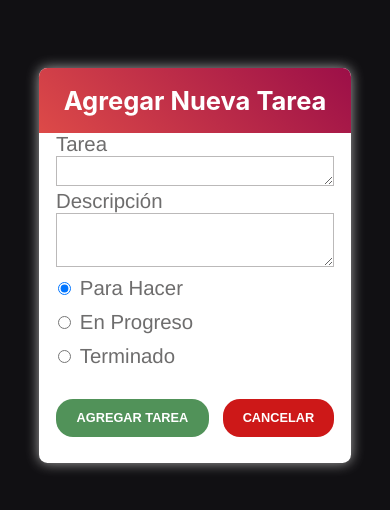
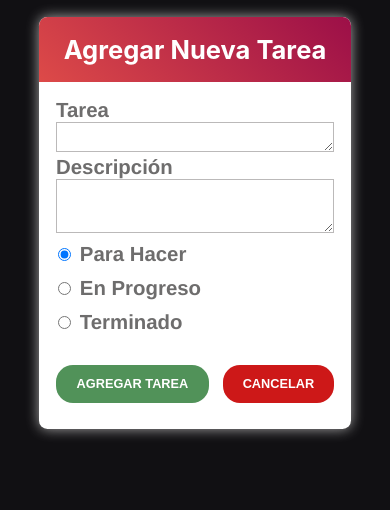
Before and after one commit to fedeferrelli/todo_list, a React (Create React App) app: page / in a window 390 px wide. Both pictures are taken after typing "Sample" into the empty fields and a click on the button "AGREGAR TAREA". Shown: the top 510 px of the page. Built offline with nearby package versions, Linux system fonts and the light colour scheme; no server answers; the database is empty.

Commit message:
API data en variables de entorno

```diff
--- a/src/App.js
+++ b/src/App.js
@@ -3,9 +3,9 @@ import db from "./firebase/config";
 
 import { collection, getDocs } from "firebase/firestore";
 
-import CargaDatos from "../src/pages/CargaDatos";
+import CargaDatos from "./components/CargaDatos";
 
-import ShowTasks from "./pages/ShowTasks";
+import ShowTasks from "./components/ShowTasks";
 
 
 
@@ -15,6 +15,7 @@ function App() {
   const [trigger, setTrigger] = useState(false);
 
   const [showForm, setShowForm] = useState(false);
+
 
   useEffect(() => {
     const getData = async () => {
--- a/src/css/cargaDatos.css
+++ b/src/css/cargaDatos.css
@@ -27,6 +27,7 @@
 .bloque {
   padding-left: 1rem;
   padding-right: 1rem;
+  padding-top: 1rem;
 }
 
 
@@ -120,10 +121,17 @@
     .form {
       flex-direction: column;
       width: 80%;
+      margin-top: 1rem;
+    }
+
+    .form-label {
+
+      font-weight: bold;
+
     }
 
     .submit,
-.cancelar {
-  font-size: 0.75rem;
+  .cancelar {
+      font-size: 0.75rem;
     }
 }
--- a/src/firebase/config.js
+++ b/src/firebase/config.js
@@ -3,7 +3,7 @@ import { initializeApp } from "firebase/app";
 import { getFirestore } from "firebase/firestore";
 
 const firebaseConfig = {
-    apiKey: "AIzaSyDR2qTgWDpLQ4H4_BwBSMu8OFcDWEPz34A",
+    apiKey: process.env.REACT_APP_API_KEY,
     authDomain: "to-do-a5e8c.firebaseapp.com",
     projectId: "to-do-a5e8c",
     storageBucket: "to-do-a5e8c.appspot.com",
```
Also changed, not shown: src/components/CargaDatos.js (renamed from src/pages/CargaDatos.js), src/components/Search&Add.js (renamed from src/pages/Search&Add.js), src/components/ShowTasks.js (renamed from src/pages/ShowTasks.js), src/components/Tasks.js (renamed from src/pages/Tasks.js), 1 other file (tests, documents, lock files or other folders).
